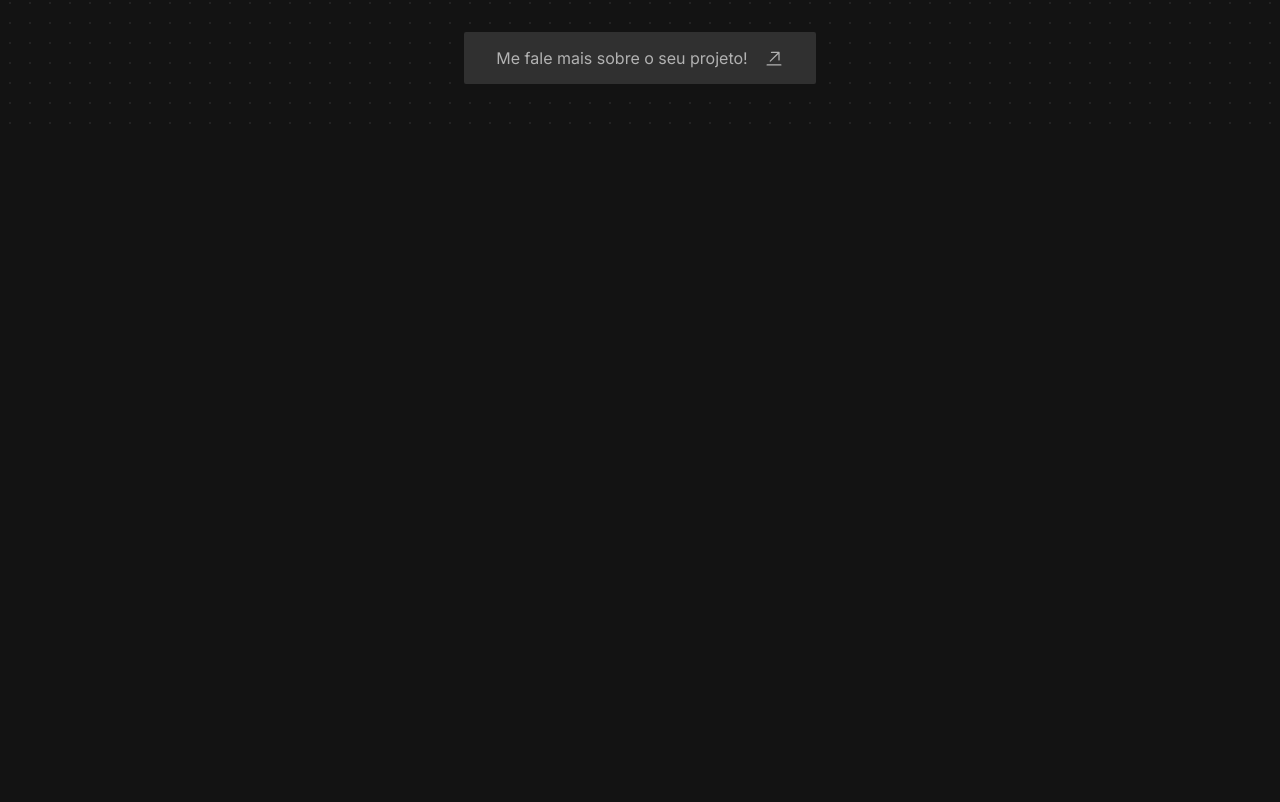
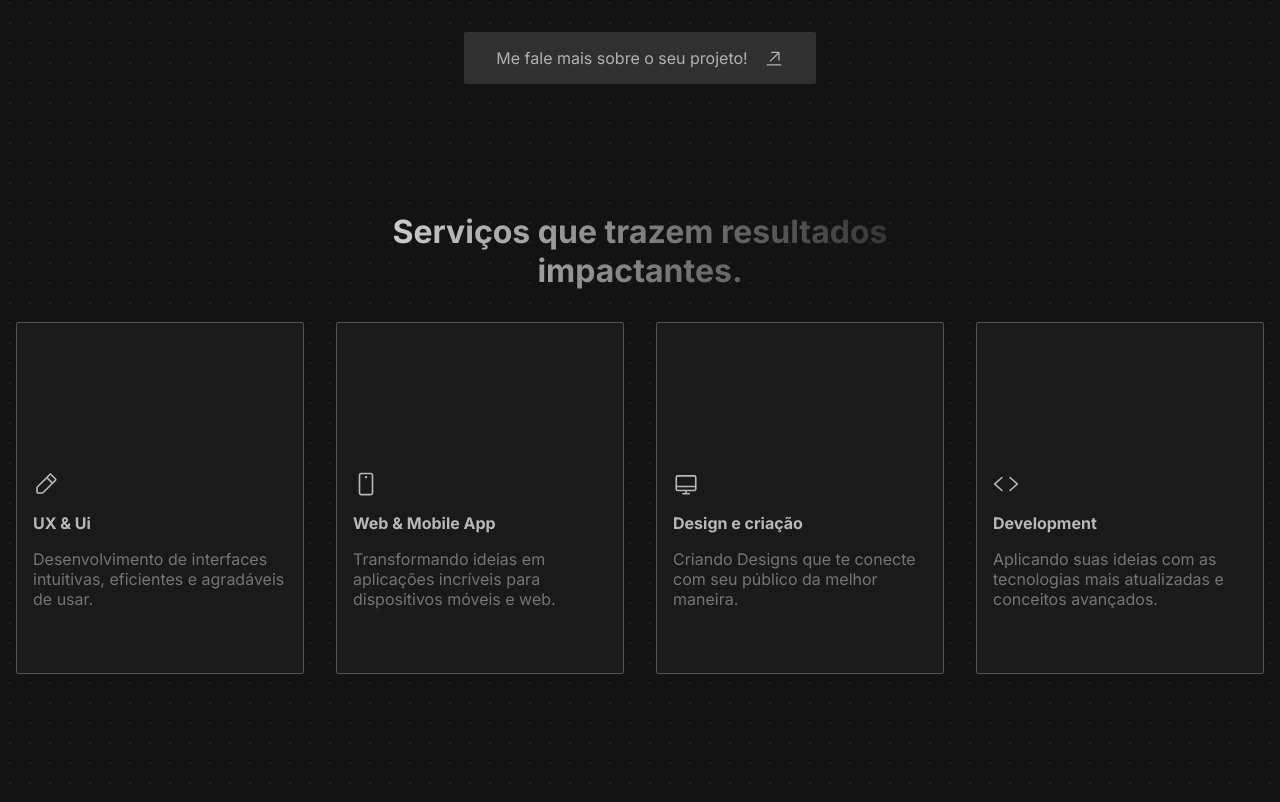
Before and after one commit to DEVLevid/levid-lima-web, a Next.js app: page / in a window 1280 px wide. Shown: the part 667-1469 px from the top of the page. Before the commit the page ends 800 px from the top, so only its background shows below. Built offline with nearby package versions, Linux system fonts and the light colour scheme.

Commit message:
feat: creating services component and updating layout.

```diff
--- a/src/app/page.tsx
+++ b/src/app/page.tsx
@@ -1,11 +1,13 @@
 import Header from "../components/header/header";
 import HomePage from "../components/home/homePage";
+import Services from "../components/services/services";
 
 export default function Home() {
   return (
    <>
     <Header />
     <HomePage />
+    <Services />
    </>
   );
 }
--- a/src/components/home/styles.module.scss
+++ b/src/components/home/styles.module.scss
@@ -1,4 +1,5 @@
 .container {
+  width: 100vw;
   display: flex;
   align-items: center;
   justify-content: center;
--- /dev/null
+++ b/src/components/services/services.tsx
@@ -0,0 +1,47 @@
+import {
+  CodeSimple,
+  Desktop,
+  DeviceMobileCamera,
+  PencilSimple,
+} from "@phosphor-icons/react/dist/ssr";
+import styles from "./styles.module.scss";
+
+export default function Services() {
+  return (
+    <div className={styles.container}>
+      <h2 className={styles.title}>
+        Serviços que trazem resultados impactantes.
+      </h2>
+      <div className={styles.cardContainer}>
+        <div className={styles.card}>
+          <PencilSimple size={26} />
+          <h4 className={styles.service}>UX & Ui</h4>
+          <p className={styles.description}>
+            Desenvolvimento de interfaces intuitivas, eficientes e agradáveis de usar.
+          </p>
+        </div>
+        <div className={styles.card}>
+          <DeviceMobileCamera size={26} />
+          <h4 className={styles.service}>Web & Mobile App</h4>
+          <p className={styles.description}>
+            Transformando ideias em aplicações incríveis para dispositivos móveis e web.
+          </p>
+        </div>
+        <div className={styles.card}>
+          <Desktop size={26} />
+          <h4 className={styles.service}>Design e criação</h4>
+          <p className={styles.description}>
+            Criando Designs que te conecte com seu público da melhor maneira.
+          </p>
+        </div>
+        <div className={styles.card}>
+          <CodeSimple size={26} />
+          <h4 className={styles.service}>Development</h4>
+          <p className={styles.description}>
+            Aplicando suas ideias com as tecnologias mais atualizadas e conceitos avançados.
+          </p>
+        </div>
+      </div>
+    </div>
+  );
+}
--- /dev/null
+++ b/src/components/services/styles.module.scss
@@ -0,0 +1,55 @@
+.container {
+  display: flex;
+  flex-direction: column;
+  align-items: center;
+  justify-content: center;
+  width: 100vw;
+  margin: 8rem 0;
+  gap: 2rem;
+
+  .title {
+    width: 40rem;
+    text-align: center;
+    font-size: 2rem;
+    font-weight: bold;
+    background: rgb(224, 224, 224);
+    background: linear-gradient(
+      90deg,
+      rgba(224, 224, 224, 1) 0%,
+      rgb(32, 32, 32) 100%
+    );
+    background-clip: initial;
+    -webkit-background-clip: text;
+    -webkit-text-fill-color: transparent;
+  }
+
+  .cardContainer {
+    width: 80rem;
+    height: 22rem;
+    display: grid;
+    grid-template-columns: repeat(4, 1fr);
+    place-items: center;
+
+    .card {
+      width: 18rem;
+      height: 100%;
+      border-radius: 2px;
+      display: flex;
+      flex-direction: column;
+      align-items: start;
+      justify-content: flex-end;
+      gap: 1rem;
+      padding: 0 1rem 4rem 1rem;
+      background-color: #1a1a1a;
+      border: 1px solid #535353;
+
+      .service {
+        font-size: 1rem;
+      }
+
+      .description {
+        color: #757575;
+      }
+    }
+  }
+}
```
